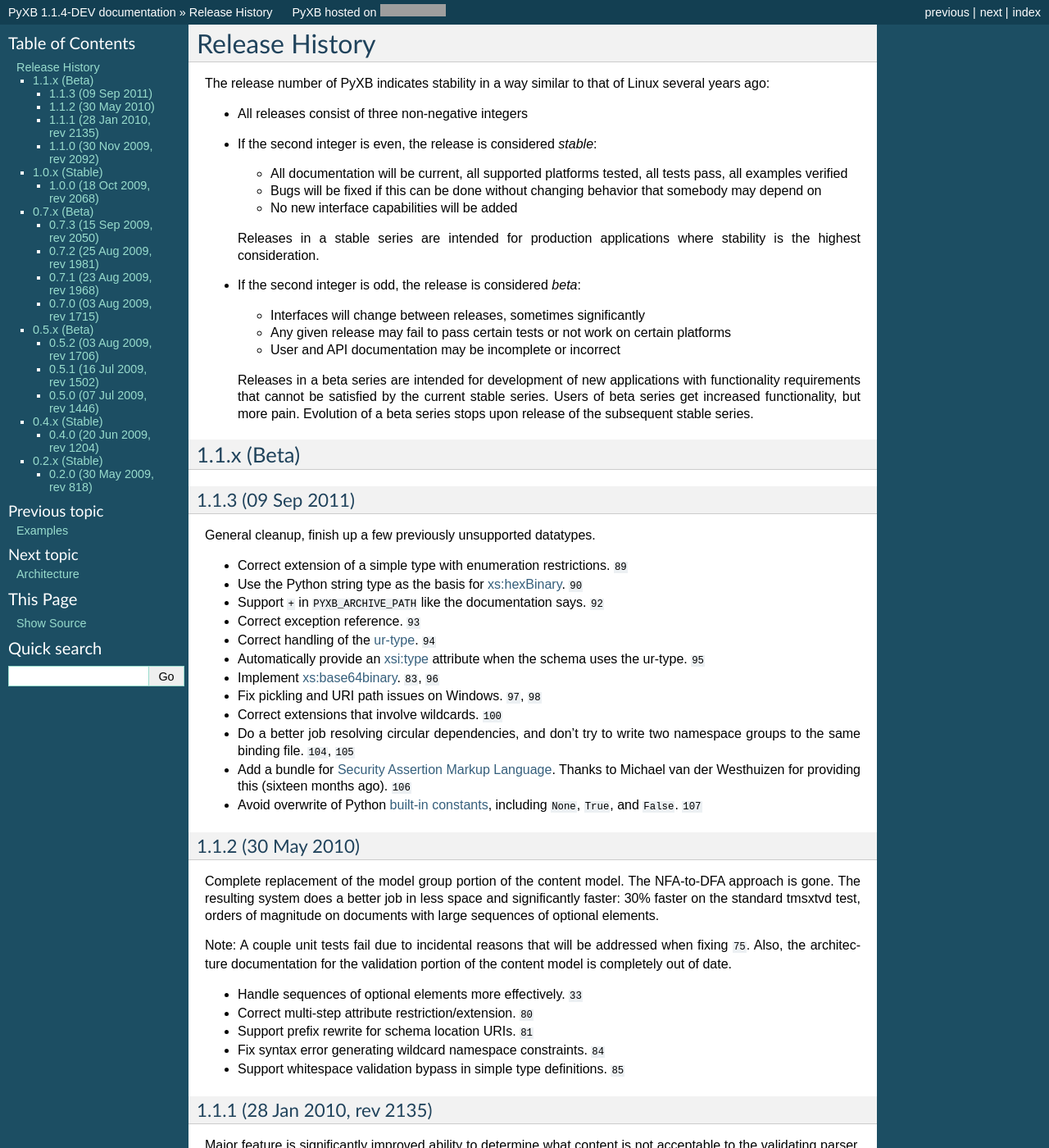
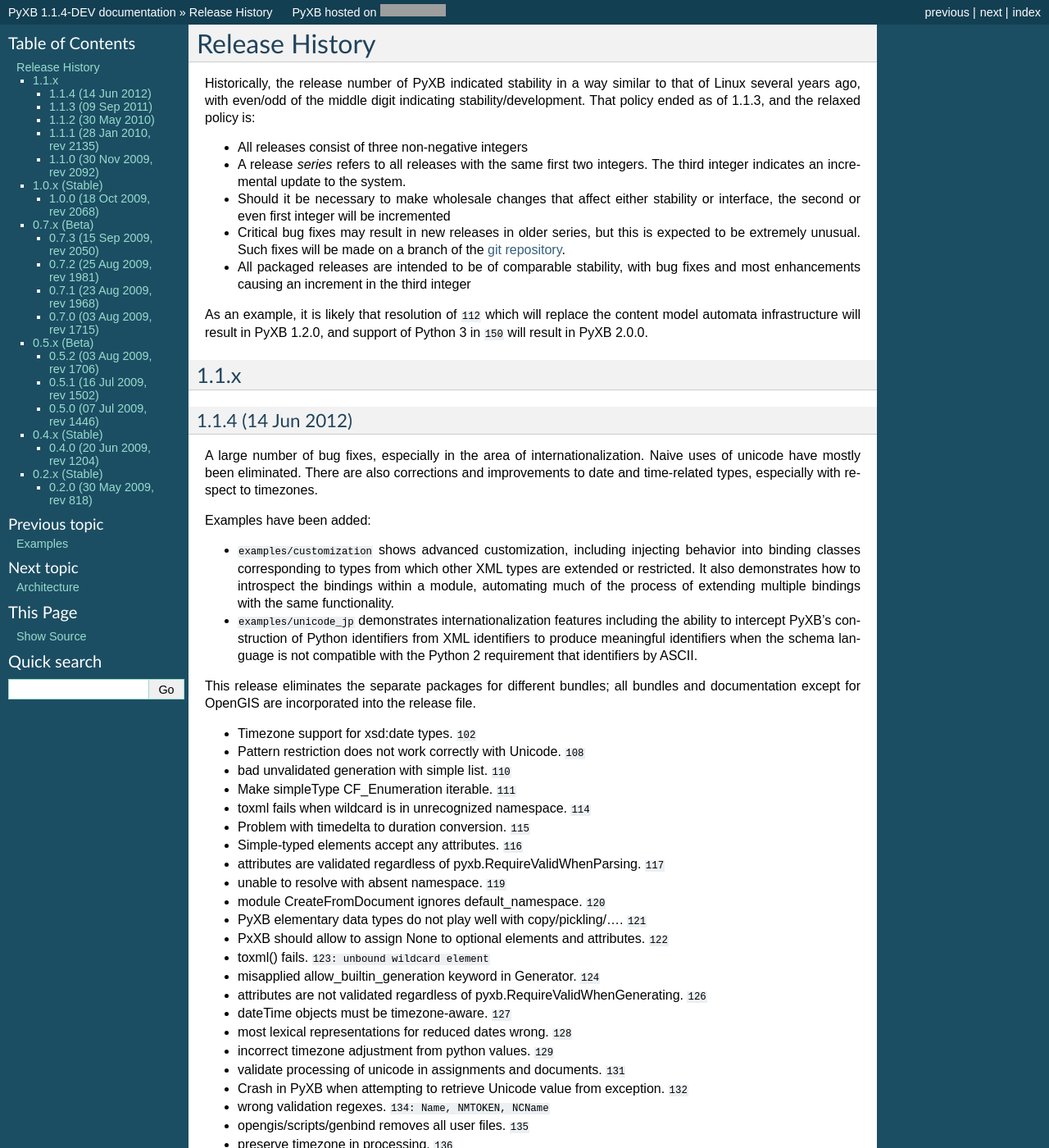
Before and after one commit to pabigot/pyxb, a Sphinx documentation site: the page built from doc/releases.txt, in a window 1280 px wide and 1400 px high. Shown: the whole window at 82% size. Built offline with Sphinx 7.4.7, drawn with Linux system fonts in a browser that asks for light colours; cross-references to code outside the pages are shown as plain code; some of the changed text lies outside the part shown; grey boxes are pictures that could not be loaded.

```diff
--- a/doc/releases.txt
+++ b/doc/releases.txt
@@ -4,41 +4,94 @@
 Release History
 ***************
 
-The release number of PyXB indicates stability in a way similar to that of
-Linux several years ago:
+Historically, the release number of PyXB indicated stability in a way similar
+to that of Linux several years ago, with even/odd of the middle digit
+indicating stability/development.  That policy ended as of 1.1.3, and the
+relaxed policy is:
 
 - All releases consist of three non-negative integers
 
-- If the second integer is even, the release is considered *stable*:
+- A release *series* refers to all releases with the same first two integers.
+  The third integer indicates an incremental update to the system.
 
-  - All documentation will be current, all supported platforms tested, all
-    tests pass, all examples verified
+- Should it be necessary to make wholesale changes that affect either
+  stability or interface, the second or even first integer will be
+  incremented
 
-  - Bugs will be fixed if this can be done without changing behavior that
-    somebody may depend on
+- Critical bug fixes may result in new releases in older series, but this is
+  expected to be extremely unusual.  Such fixes will be made on a branch of
+  the :ref:`git repository <git_repository>`.
 
-  - No new interface capabilities will be added
+- All packaged releases are intended to be of comparable stability, with bug
+  fixes and most enhancements causing an increment in the third integer
 
-  Releases in a stable series are intended for production applications where
-  stability is the highest consideration.
+As an example, it is likely that resolution of :ticket:`112` which will
+replace the content model automata infrastructure will result in PyXB 1.2.0,
+and support of Python 3 in :ticket:`150` will result in PyXB 2.0.0.
 
-- If the second integer is odd, the release is considered *beta*:
 
-  - Interfaces will change between releases, sometimes significantly
+1.1.x
+=====
 
-  - Any given release may fail to pass certain tests or not work on certain
-    platforms
+1.1.4 (14 Jun 2012)
+-------------------
 
-  - User and API documentation may be incomplete or incorrect
+A large number of bug fixes, especially in the area of internationalization.
+Naive uses of unicode have mostly been eliminated.  There are also corrections
+and improvements to date and time-related types, especially with respect to
+timezones.
 
-  Releases in a beta series are intended for development of new applications
-  with functionality requirements that cannot be satisfied by the current
-  stable series.  Users of beta series get increased functionality, but more
-  pain.  Evolution of a beta series stops upon release of the subsequent
-  stable series.
+Examples have been added:
 
-1.1.x (Beta)
-==============
+- ``examples/customization`` shows advanced customization, including injecting
+  behavior into binding classes corresponding to types from which other XML
+  types are extended or restricted.  It also demonstrates how to introspect
+  the bindings within a module, automating much of the process of extending
+  multiple bindings with the same functionality.
+
+- ``examples/unicode_jp`` demonstrates internationalization features including
+  the ability to intercept PyXB's construction of Python identifiers from XML
+  identifiers to produce meaningful identifiers when the schema language is
+  not compatible with the Python 2 requirement that identifiers by ASCII.
+
+This release eliminates the separate packages for different bundles; all
+bundles and documentation except for OpenGIS are incorporated into the release
+file.
+
+- Timezone support for xsd:date types. :ticket:`102`
+- Pattern restriction does not work correctly with Unicode. :ticket:`108`
+- bad unvalidated generation with simple list. :ticket:`110`
+- Make simpleType CF_Enumeration iterable. :ticket:`111`
+- toxml fails when wildcard is in unrecognized namespace. :ticket:`114`
+- Problem with timedelta to duration conversion. :ticket:`115`
+- Simple-typed elements accept any attributes. :ticket:`116`
+- attributes are validated regardless of pyxb.RequireValidWhenParsing. :ticket:`117`
+- unable to resolve with absent namespace. :ticket:`119`
+- module CreateFromDocument ignores default_namespace. :ticket:`120`
+- PyXB elementary data types do not play well with copy/pickling/.... :ticket:`121`
+- PxXB should allow to assign None to optional elements and attributes. :ticket:`122`
+- toxml() fails. :ticket:`123: unbound wildcard element`
+- misapplied allow_builtin_generation keyword in Generator. :ticket:`124`
+- attributes are not validated regardless of pyxb.RequireValidWhenGenerating. :ticket:`126`
+- dateTime objects must be timezone-aware. :ticket:`127`
+- most lexical representations for reduced dates wrong. :ticket:`128`
+- incorrect timezone adjustment from python values. :ticket:`129`
+- validate processing of unicode in assignments and documents. :ticket:`131`
+- Crash in PyXB when attempting to retrieve Unicode value from exception. :ticket:`132`
+- wrong validation regexes. :ticket:`134: Name, NMTOKEN, NCName`
+- opengis/scripts/genbind removes all user files. :ticket:`135`
+- preserve timezone in processing. :ticket:`136`
+- wildcards rejected when validation disabled during parsing. :ticket:`137`
+- xsd.dateTime loses microsecond precision. :ticket:`138`
+- support alternative XML parsers. :ticket:`139`
+- need regular way to replace MakeIdentifier. :ticket:`141`
+- Document advanced customization. :ticket:`142`
+- cleanup OpenGIS schema bundle. :ticket:`143`
+- toxml needs encoding support. :ticket:`144`
+- mark encoding in generated output. :ticket:`146`
+- domutils references unqualified PyXB exceptions. :ticket:`148`
+
+
 
 1.1.3 (09 Sep 2011)
 --------------------
```
Also changed, not shown: doc/bundles.txt (+10 -1 lines), doc/maintref.txt (+20 -0 lines), doc/overview_how.txt (+12 -22 lines), 3 other files.
